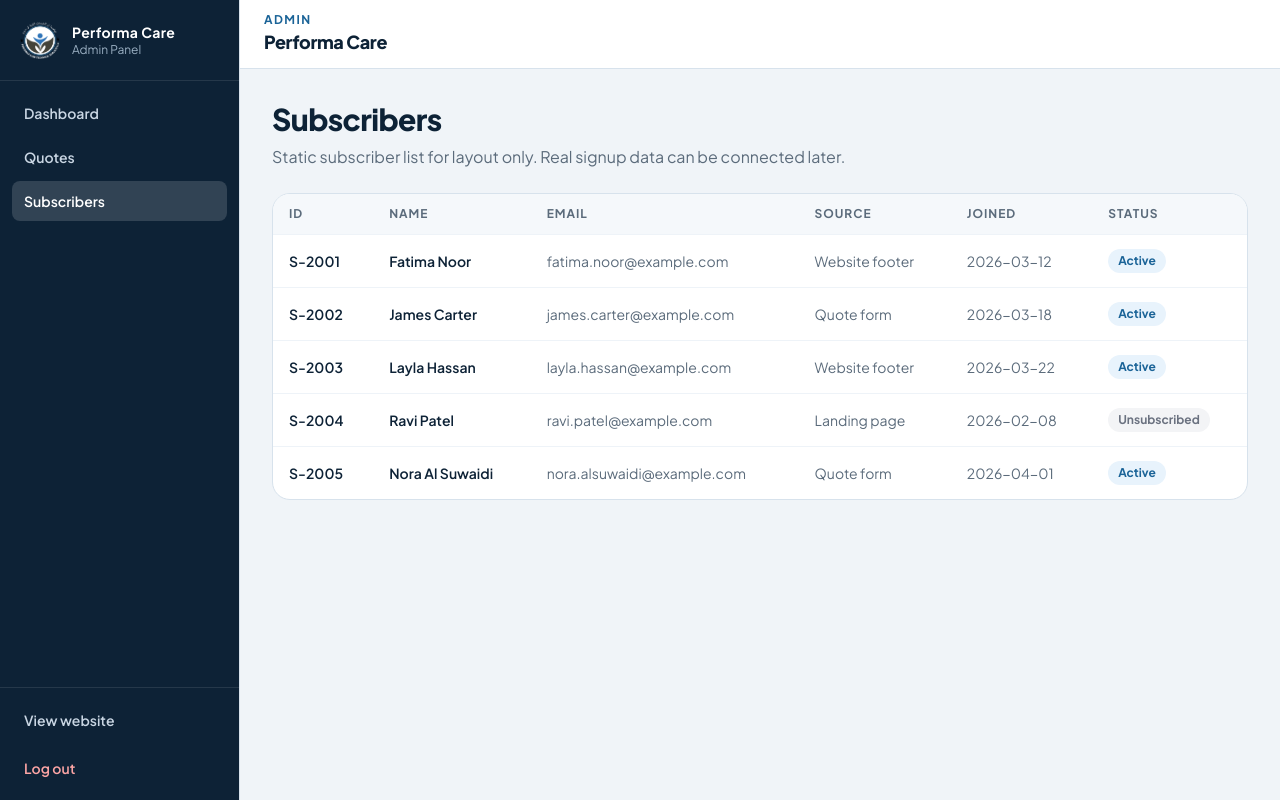
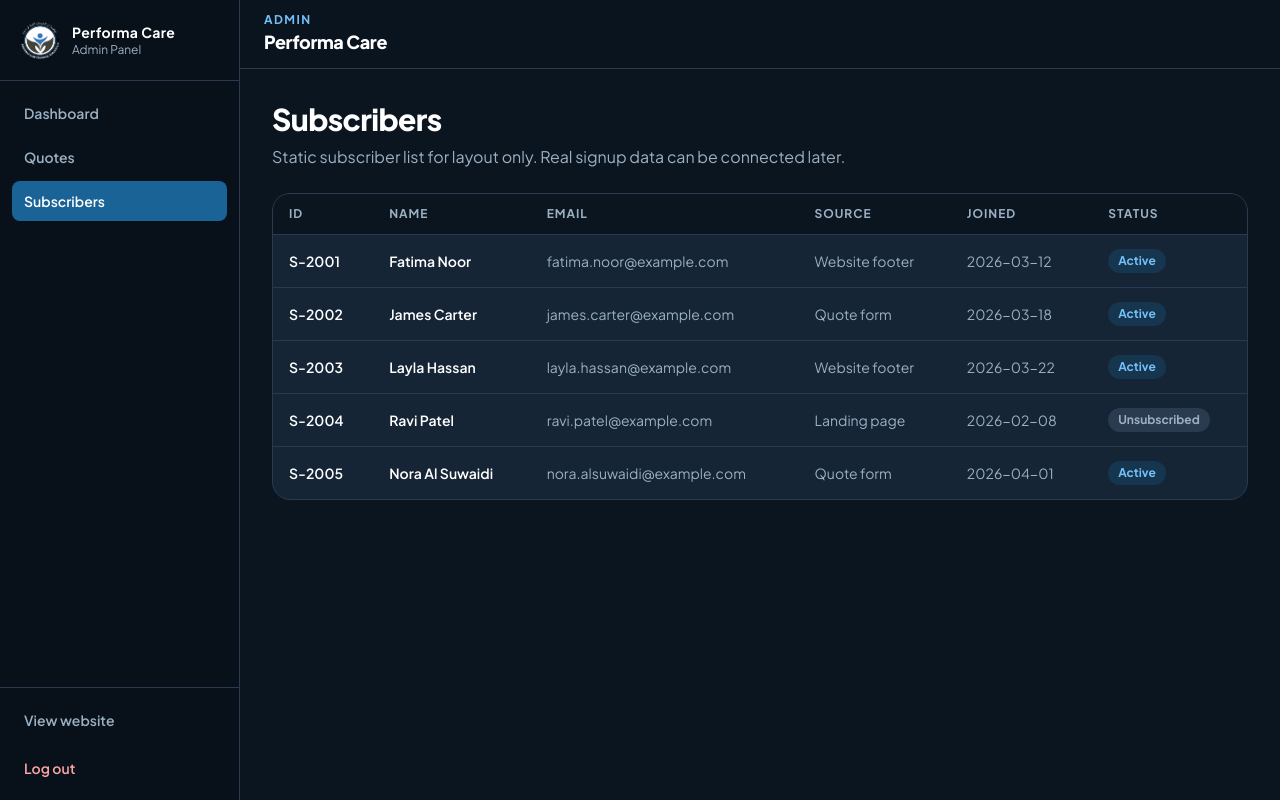
Before and after one commit to AbdlReman/performacaretechnical, a Next.js app: page /admin/subscribers in a window 1280 px wide. Built offline with nearby package versions, Linux system fonts and the light colour scheme.

Commit message:
update admin panel design

```diff
--- a/src/app/admin/(protected)/subscribers/page.tsx
+++ b/src/app/admin/(protected)/subscribers/page.tsx
@@ -45,16 +45,16 @@ export default function AdminSubscribersPage() {
   return (
     <div className="mx-auto max-w-6xl space-y-6">
       <div>
-        <h2 className="text-2xl font-extrabold tracking-[-0.02em] sm:text-3xl">Subscribers</h2>
-        <p className="mt-2 text-[#5b6b7b]">
+        <h2 className="text-2xl font-extrabold tracking-[-0.02em] text-white sm:text-3xl">Subscribers</h2>
+        <p className="mt-2 text-[#9bb0c3]">
           Static subscriber list for layout only. Real signup data can be connected later.
         </p>
       </div>
 
-      <div className="overflow-hidden rounded-[18px] border border-[#d7e2ec] bg-white">
+      <div className="overflow-hidden rounded-[18px] border border-[#2a3b4f] bg-[#152536]">
         <div className="overflow-x-auto">
           <table className="min-w-full text-left text-sm">
-            <thead className="bg-[#f5f8fb] text-xs uppercase tracking-[0.08em] text-[#5b6b7b]">
+            <thead className="bg-[#0b1520] text-xs uppercase tracking-[0.08em] text-[#9bb0c3]">
               <tr>
                 <th className="px-4 py-3 font-bold">ID</th>
                 <th className="px-4 py-3 font-bold">Name</th>
@@ -66,18 +66,18 @@ export default function AdminSubscribersPage() {
             </thead>
             <tbody>
               {subscribers.map((item) => (
-                <tr key={item.id} className="border-t border-[#eef3f8]">
-                  <td className="px-4 py-3.5 font-semibold text-[#0d2236]">{item.id}</td>
-                  <td className="px-4 py-3.5 font-semibold text-[#0d2236]">{item.name}</td>
-                  <td className="px-4 py-3.5 text-[#5b6b7b]">{item.email}</td>
-                  <td className="px-4 py-3.5 text-[#5b6b7b]">{item.source}</td>
-                  <td className="px-4 py-3.5 text-[#5b6b7b]">{item.joined}</td>
+                <tr key={item.id} className="border-t border-[#2a3b4f]">
+                  <td className="px-4 py-3.5 font-semibold text-white">{item.id}</td>
+                  <td className="px-4 py-3.5 font-semibold text-white">{item.name}</td>
+                  <td className="px-4 py-3.5 text-[#9bb0c3]">{item.email}</td>
+                  <td className="px-4 py-3.5 text-[#9bb0c3]">{item.source}</td>
+                  <td className="px-4 py-3.5 text-[#9bb0c3]">{item.joined}</td>
                   <td className="px-4 py-3.5">
                     <span
                       className={`inline-flex rounded-full px-2.5 py-1 text-xs font-bold ${
                         item.status === "Active"
-                          ? "bg-[#e8f3fc] text-[#1a6397]"
-                          : "bg-[#f3f4f6] text-[#6b7280]"
+                          ? "bg-[#1a6397]/25 text-[#74c1f8]"
+                          : "bg-[#2a3b4f] text-[#9bb0c3]"
                       }`}
                     >
                       {item.status}
--- a/src/app/admin/layout.tsx
+++ b/src/app/admin/layout.tsx
@@ -6,5 +6,5 @@ export const metadata: Metadata = {
 };
 
 export default function AdminRootLayout({ children }: { children: React.ReactNode }) {
-  return children;
+  return <div className="dark admin-panel min-h-screen bg-[#0b1520] text-[#e8eef4]">{children}</div>;
 }
--- a/src/components/admin/AdminLoginForm.tsx
+++ b/src/components/admin/AdminLoginForm.tsx
@@ -42,7 +42,7 @@ export default function AdminLoginForm() {
   return (
     <form onSubmit={onSubmit} className="space-y-5">
       <div>
-        <label htmlFor="admin-secret" className="mb-2 block text-sm font-bold text-[#0d2236]">
+        <label htmlFor="admin-secret" className="mb-2 block text-sm font-bold text-[#e8eef4]">
           Admin secret key
         </label>
         <input
@@ -54,12 +54,12 @@ export default function AdminLoginForm() {
           value={secret}
           onChange={(e) => setSecret(e.target.value)}
           placeholder="Enter ADMIN_SECRET_KEY"
-          className="w-full rounded-xl border border-[#d7e2ec] bg-white px-4 py-3 text-[15px] outline-none transition focus:border-[#1a6397] focus:ring-2 focus:ring-[#1a6397]/20"
+          className="w-full rounded-xl border border-[#2a3b4f] bg-[#0b1520] px-4 py-3 text-[15px] text-[#e8eef4] outline-none transition placeholder:text-[#6b7f92] focus:border-[#4da3d9] focus:ring-2 focus:ring-[#1a6397]/40"
         />
       </div>
 
       {error ? (
-        <p className="rounded-xl border border-red-200 bg-red-50 px-4 py-3 text-sm font-semibold text-red-700">
+        <p className="rounded-xl border border-red-500/30 bg-red-500/10 px-4 py-3 text-sm font-semibold text-[#fca5a5]">
           {error}
         </p>
       ) : null}
--- a/src/components/admin/AdminShell.tsx
+++ b/src/components/admin/AdminShell.tsx
@@ -22,13 +22,19 @@ export default function AdminShell({ children }: { children: ReactNode }) {
   }
 
   return (
-    <div className="min-h-screen bg-[#f0f4f8] text-[#0d2236]">
+    <div className="min-h-screen bg-[#0b1520] text-[#e8eef4]">
       <div className="flex min-h-screen">
-        <aside className="hidden w-[240px] shrink-0 border-r border-[#d7e2ec] bg-[#0d2236] text-white md:flex md:flex-col">
-          <div className="flex items-center gap-3 border-b border-white/10 px-5 py-5">
-            <Image src="/images/logo-white-01.png" alt="Performa Care" width={40} height={40} className="h-10 w-10 object-contain" />
+        <aside className="hidden w-[240px] shrink-0 border-r border-[#2a3b4f] bg-[#08111a] md:flex md:flex-col">
+          <div className="flex items-center gap-3 border-b border-[#2a3b4f] px-5 py-5">
+            <Image
+              src="/images/logo-white-01.png"
+              alt="Performa Care"
+              width={40}
+              height={40}
+              className="h-10 w-10 object-contain"
+            />
             <div>
-              <p className="text-sm font-bold tracking-wide">Performa Care</p>
+              <p className="text-sm font-bold tracking-wide text-white">Performa Care</p>
               <p className="text-xs text-[#9bb0c3]">Admin Panel</p>
             </div>
           </div>
@@ -40,7 +46,9 @@ export default function AdminShell({ children }: { children: ReactNode }) {
                   key={item.href}
                   href={item.href}
                   className={`rounded-lg px-3 py-2.5 text-sm font-semibold transition ${
-                    active ? "bg-white/15 text-white" : "text-[#c9d6e3] hover:bg-white/8 hover:text-white"
+                    active
+                      ? "bg-[#1a6397] text-white"
+                      : "text-[#9bb0c3] hover:bg-[#152536] hover:text-white"
                   }`}
                 >
                   {item.label}
@@ -48,14 +56,17 @@ export default function AdminShell({ children }: { children: ReactNode }) {
               );
             })}
           </nav>
-          <div className="border-t border-white/10 p-3">
-            <Link href="/" className="mb-2 block rounded-lg px-3 py-2.5 text-sm font-semibold text-[#c9d6e3] hover:bg-white/8 hover:text-white">
+          <div className="border-t border-[#2a3b4f] p-3">
+            <Link
+              href="/"
+              className="mb-2 block rounded-lg px-3 py-2.5 text-sm font-semibold text-[#9bb0c3] hover:bg-[#152536] hover:text-white"
+            >
               View website
             </Link>
             <button
               type="button"
               onClick={logout}
-              className="w-full rounded-lg px-3 py-2.5 text-left text-sm font-semibold text-[#fca5a5] hover:bg-white/8"
+              className="w-full rounded-lg px-3 py-2.5 text-left text-sm font-semibold text-[#fca5a5] hover:bg-[#152536]"
             >
               Log out
             </button>
@@ -63,26 +74,29 @@ export default function AdminShell({ children }: { children: ReactNode }) {
         </aside>
 
         <div className="flex min-w-0 flex-1 flex-col">
-          <header className="sticky top-0 z-20 border-b border-[#d7e2ec] bg-white/95 backdrop-blur">
+          <header className="sticky top-0 z-20 border-b border-[#2a3b4f] bg-[#0b1520]/95 backdrop-blur">
             <div className="flex items-center justify-between gap-3 px-4 py-3 sm:px-6">
               <div>
-                <p className="text-xs font-bold uppercase tracking-[0.12em] text-[#1a6397]">Admin</p>
-                <h1 className="text-lg font-extrabold tracking-[-0.02em]">Performa Care</h1>
+                <p className="text-xs font-bold uppercase tracking-[0.12em] text-[#74c1f8]">Admin</p>
+                <h1 className="text-lg font-extrabold tracking-[-0.02em] text-white">Performa Care</h1>
               </div>
               <div className="flex items-center gap-2 md:hidden">
-                <Link href="/" className="rounded-full border border-[#d7e2ec] px-3 py-1.5 text-xs font-bold">
+                <Link
+                  href="/"
+                  className="rounded-full border border-[#2a3b4f] bg-[#152536] px-3 py-1.5 text-xs font-bold text-[#e8eef4]"
+                >
                   Site
                 </Link>
                 <button
                   type="button"
                   onClick={logout}
-                  className="rounded-full bg-[#0d2236] px-3 py-1.5 text-xs font-bold text-white"
+                  className="rounded-full bg-[#1a6397] px-3 py-1.5 text-xs font-bold text-white"
                 >
                   Log out
                 </button>
               </div>
             </div>
-            <div className="flex gap-1 overflow-x-auto border-t border-[#eef3f8] px-3 py-2 md:hidden">
+            <div className="flex gap-1 overflow-x-auto border-t border-[#2a3b4f] px-3 py-2 md:hidden">
               {nav.map((item) => {
                 const active = item.exact ? pathname === item.href : pathname.startsWith(item.href);
                 return (
@@ -90,7 +104,9 @@ export default function AdminShell({ children }: { children: ReactNode }) {
                     key={item.href}
                     href={item.href}
                     className={`shrink-0 rounded-full px-3 py-1.5 text-xs font-bold ${
-                      active ? "bg-[#1a6397] text-white" : "bg-white text-[#5b6b7b] border border-[#d7e2ec]"
+                      active
+                        ? "bg-[#1a6397] text-white"
+                        : "border border-[#2a3b4f] bg-[#152536] text-[#9bb0c3]"
                     }`}
                   >
                     {item.label}
```
Also changed, not shown: src/app/admin/(protected)/page.tsx (+11 -11 lines), src/app/admin/(protected)/quotes/page.tsx (+7 -7 lines), src/app/admin/login/page.tsx (+8 -8 lines).
